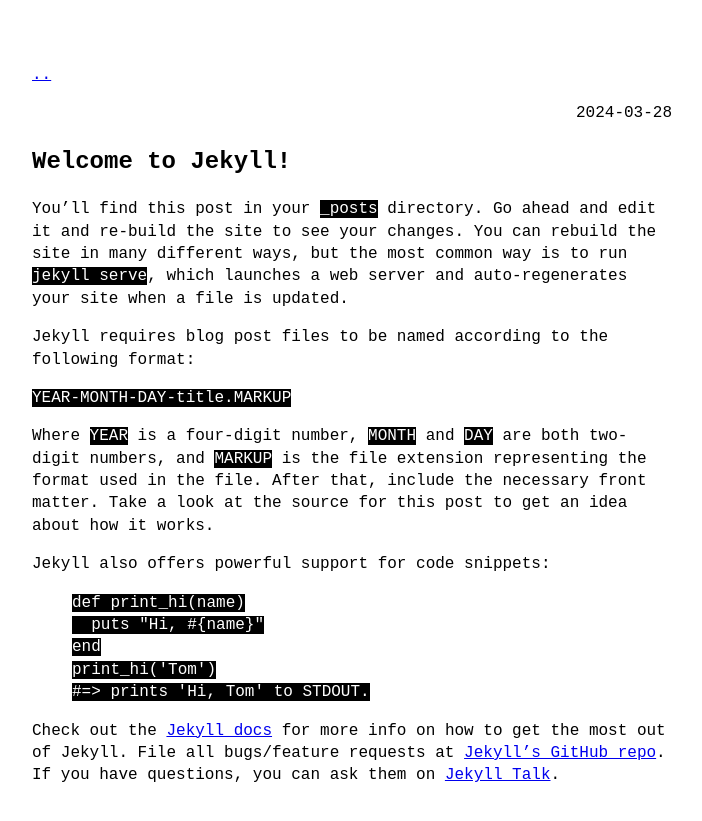
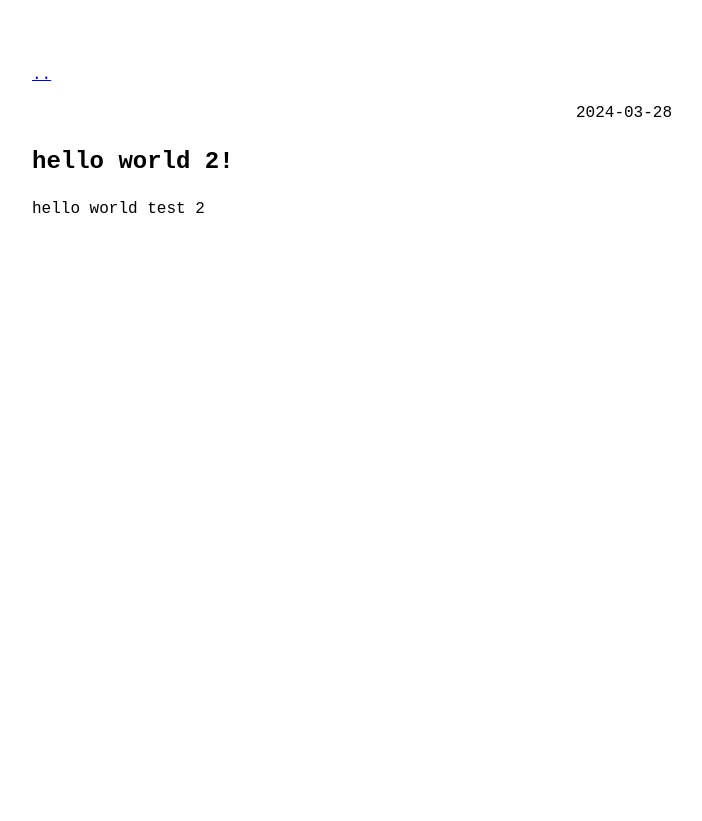
Before and after one commit to dzastsed/dzastsed.github.io, a Jekyll site: the page built from _posts/2024-03-28-welcome-to-jekyll.markdown, in a window 1280 px wide. Shown: the top 821 px of the page, without its empty margins (288-990 px from the left). Built offline with Jekyll 4.4.1, drawn with Linux system fonts in a browser that asks for light colours.

Commit message:
Update 2024-03-28-welcome-to-jekyll.markdown

```diff
--- a/_posts/2024-03-28-welcome-to-jekyll.markdown
+++ b/_posts/2024-03-28-welcome-to-jekyll.markdown
@@ -1,29 +1,7 @@
 ---
 layout: post
-title:  "Welcome to Jekyll!"
+title:  "hello world 2!"
 date:   2024-03-28 14:06:30 +0200
-categories: jekyll update
+categories: hello world
 ---
-You’ll find this post in your `_posts` directory. Go ahead and edit it and re-build the site to see your changes. You can rebuild the site in many different ways, but the most common way is to run `jekyll serve`, which launches a web server and auto-regenerates your site when a file is updated.
-
-Jekyll requires blog post files to be named according to the following format:
-
-`YEAR-MONTH-DAY-title.MARKUP`
-
-Where `YEAR` is a four-digit number, `MONTH` and `DAY` are both two-digit numbers, and `MARKUP` is the file extension representing the format used in the file. After that, include the necessary front matter. Take a look at the source for this post to get an idea about how it works.
-
-Jekyll also offers powerful support for code snippets:
-
-{% highlight ruby %}
-def print_hi(name)
-  puts "Hi, #{name}"
-end
-print_hi('Tom')
-#=> prints 'Hi, Tom' to STDOUT.
-{% endhighlight %}
-
-Check out the [Jekyll docs][jekyll-docs] for more info on how to get the most out of Jekyll. File all bugs/feature requests at [Jekyll’s GitHub repo][jekyll-gh]. If you have questions, you can ask them on [Jekyll Talk][jekyll-talk].
-
-[jekyll-docs]: https://jekyllrb.com/docs/home
-[jekyll-gh]:   https://github.com/jekyll/jekyll
-[jekyll-talk]: https://talk.jekyllrb.com/
+hello world test 2
```
